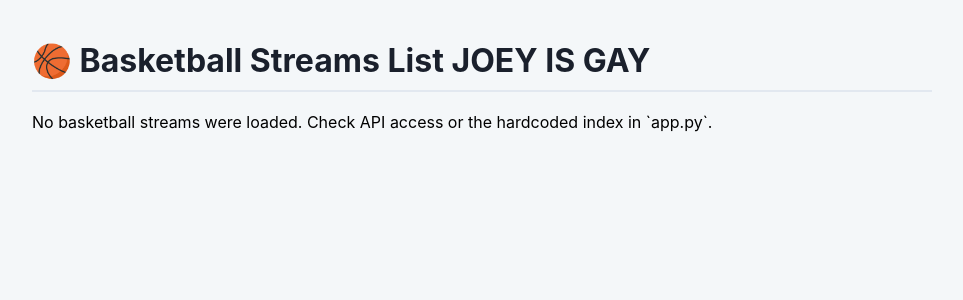
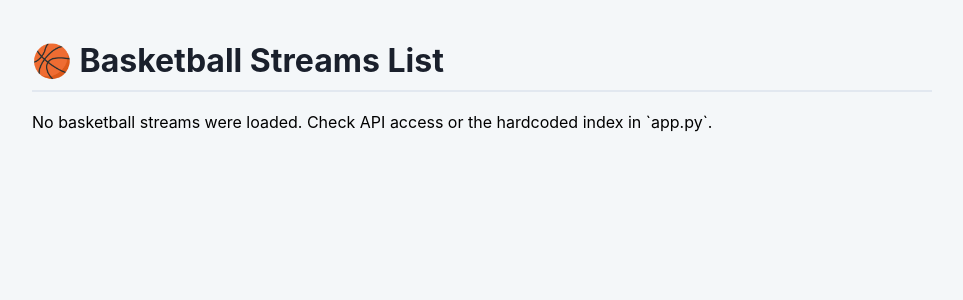
Before and after one commit to jcoop32/nba-watcher, a Flask app: page / in a window 1280 px wide. Shown: the top 300 px of the page, without its empty margins (158-1121 px from the left). Run offline with Flask 3, Linux system fonts and the light colour scheme.

Commit message:
revert back to normal

```diff
--- a/templates/index.html
+++ b/templates/index.html
@@ -85,7 +85,7 @@
   </head>
   <body>
     <div class="container">
-      <h1>🏀 Basketball Streams List JOEY IS GAY</h1>
+      <h1>🏀 Basketball Streams List</h1>
       {% if games %}
       <ul class="game-list">
         {% for game in games %}
```
